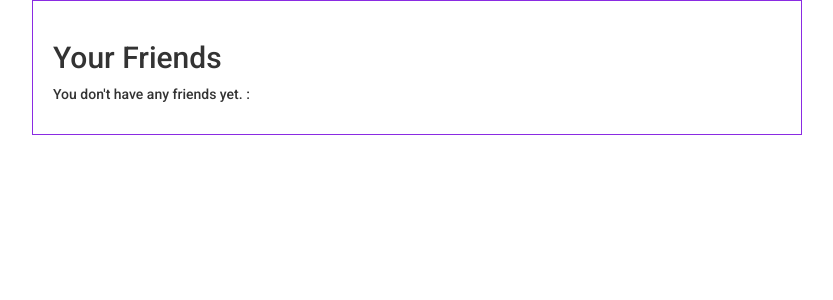
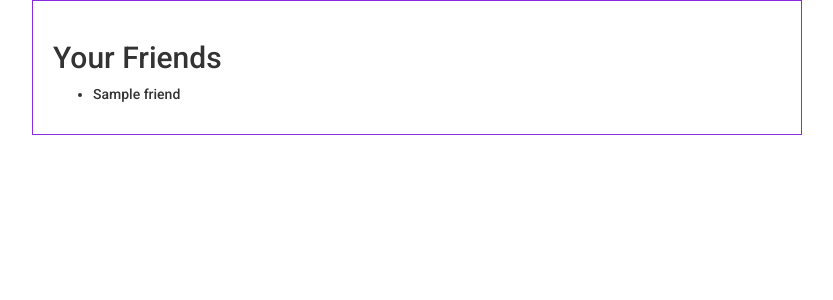
Before and after one commit to software-students-fall2023/5-final-project-samuel2-0, a Flask app: template app/templates/my_friends.html in a window 1280 px wide. Shown: the part 90-390 px from the top of the page, without its empty margins (223-1056 px from the left). Run offline with Flask 3, Linux system fonts and the light colour scheme; the template is opened without the code that fills it: most values are stand-ins (such as "Sample title", 1, 10 or a date in 2020); some libraries are stand-ins or nearby versions.

Commit message:
Compose Changes

```diff
--- a/app/app.py
+++ b/app/app.py
@@ -419,8 +419,22 @@ def send_letter():
         if "userid" in session:
             userid = session["userid"]
             user = get_user(userid)
+
             if request.method == "GET":
-                return render_template("send_letter.html", user=user)
+
+                friends_array = []
+                if 'friends' in user:
+                    for friend_id_obj in user['friends']:
+                        try:
+                            friend = db.users.find_one({'_id': ObjectId(friend_id_obj)})
+                            if friend:
+                                friends_array.append(friend)
+                            else:
+                                print(f"Friend with ID {friend_id_obj} not found in the database.")
+                        except:
+                            print(f"Invalid friend ID: {friend_id_obj}")
+
+                return render_template("send_letter.html", friends=friends_array)
             else:
                 sender_id = session["userid"]
                 receiver_id = request.form.get("receiver_id")
@@ -454,8 +468,23 @@ def my_friends():
     if "userid" in session:
         userid = session["userid"]
         user = get_user(userid)
+
         if user:
-            return render_template("my_friends.html", user=user)
+            friends_array = []
+            if 'friends' in user:
+
+                for friend_id_obj in user['friends']:
+                    try:
+                        friend = db.users.find_one({'_id': ObjectId(friend_id_obj)})
+
+                        if friend:
+                            friends_array.append(friend)
+                        else:
+                            print(f"Friend with ID {friend_id_obj} not found in the database.")
+                    except:
+                        print(f"Invalid friend ID: {friend_id_obj}")
+
+            return render_template("my_friends.html", friends = friends_array)
     else:
         return render_template("404.html", message="User not found. Log in first."), 404
 
--- a/app/templates/my_friends.html
+++ b/app/templates/my_friends.html
@@ -4,9 +4,9 @@
   <h2>Your Friends</h2>
 
   <div id="friends-list">
-    {% if user.friends %}
+    {% if friends %}
       <ul>
-        {% for friend in user.friends %}
+        {% for friend in friends %}
           <li>{{ friend }}</li>
         {% endfor %}
       </ul>
--- a/app/templates/send_letter.html
+++ b/app/templates/send_letter.html
@@ -4,12 +4,12 @@
 
 <h1>Compose Letter</h1>
 
-{% if user.friends %}
+{% if friends %}
     <form id="letterForm" method="post" action="{{ url_for('send_letter') }}">
         <div>
             <label for="to">To:</label>
             <select id="to" name="receiver_id" required>
-                {% for friend in user.friends %}
+                {% for friend in friends %}
                     <option value="{{ friend.id }}">{{ friend.username }}</option>
                 {% endfor %}
             </select>
```
